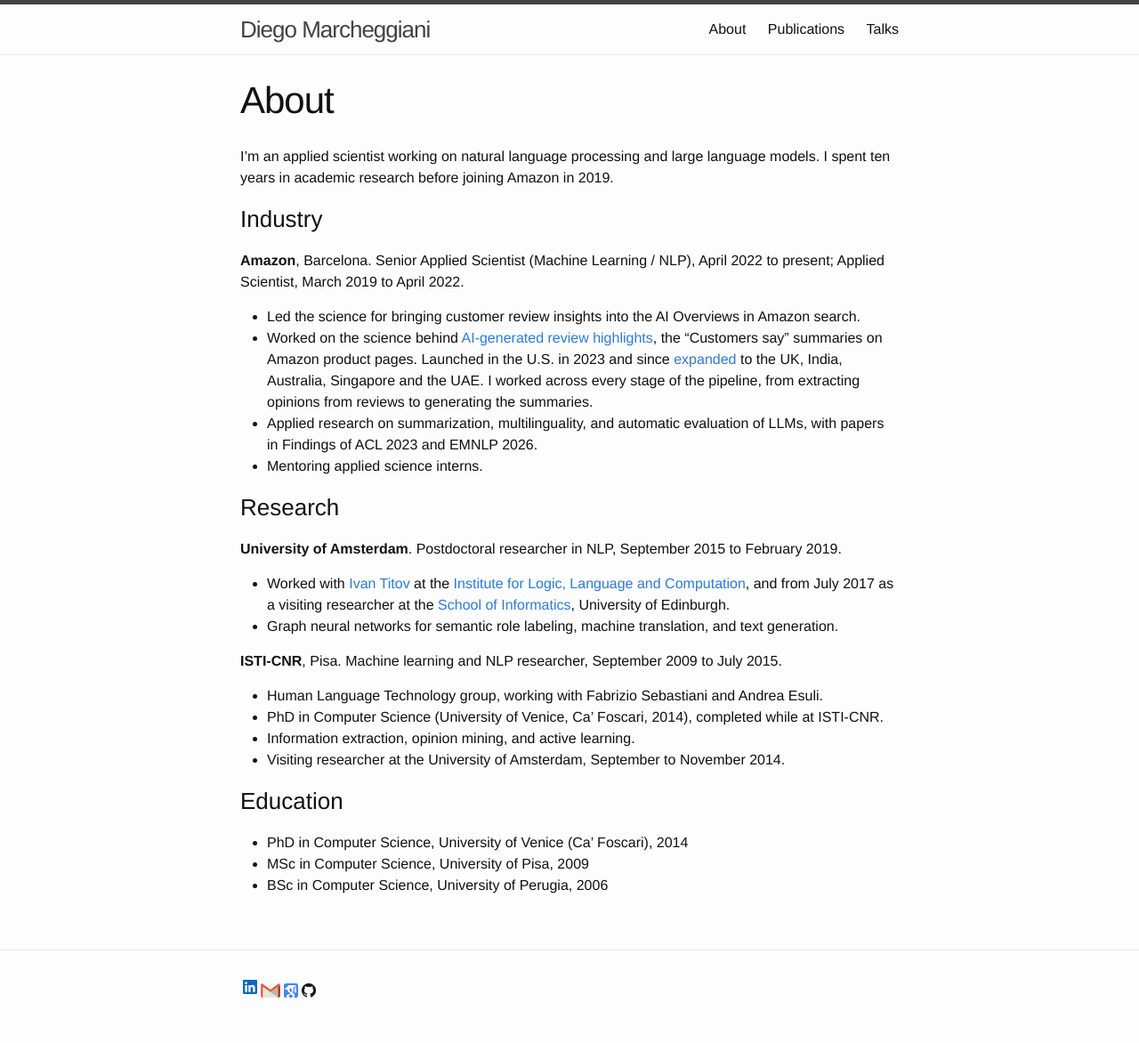
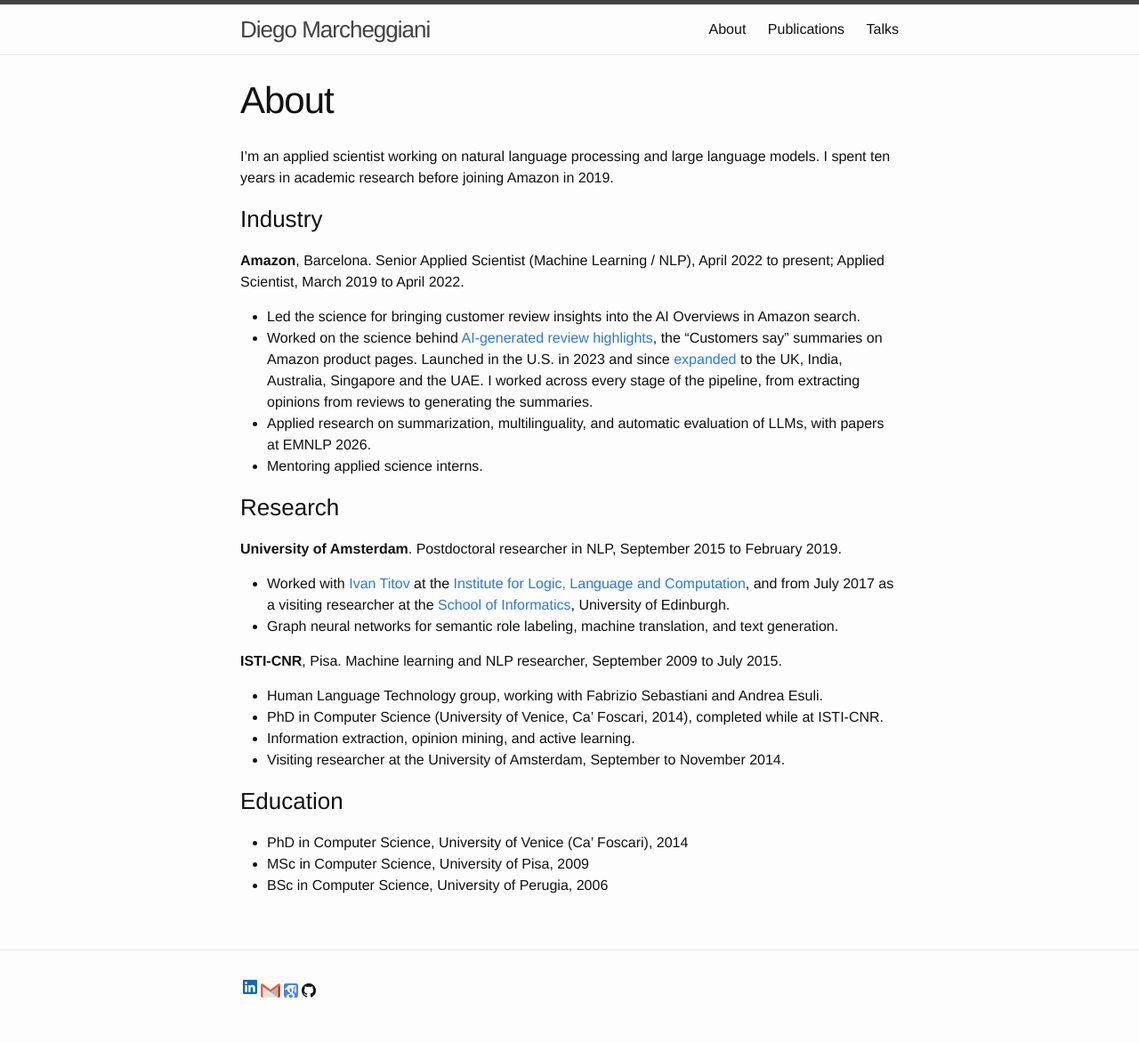
Before and after one commit to diegma/diegma.github.io, a Jekyll site: the page built from pages/about.md, in a window 1280 px wide. Shown: the whole page at 89% size. Built offline with Jekyll 4.4.1, drawn with Linux system fonts in a browser that asks for light colours.

Commit message:
Drop 2023 paper from highlights and About

```diff
--- a/_data/papers/2023.yml
+++ b/_data/papers/2023.yml
@@ -2,7 +2,6 @@
   layout: paper
   paper-type: inproceedings
   selected: y
-  highlight: y
   year: 2023
   id: GoldA23
   title: "Bias Beyond English: Counterfactual Tests for Bias in Sentiment Analysis in Four Languages"
--- a/pages/about.md
+++ b/pages/about.md
@@ -18,7 +18,7 @@ Applied Scientist, March 2019 to April 2022.
   [expanded](https://www.aboutamazon.com/news/retail/amazon-ai-generated-review-highlights) to the UK, India, Australia, Singapore and the UAE.
   I worked across every stage of the pipeline, from extracting opinions from reviews to generating the summaries.
 - Applied research on summarization, multilinguality, and automatic evaluation of LLMs,
-  with papers in Findings of ACL 2023 and EMNLP 2026.
+  with papers at EMNLP 2026.
 - Mentoring applied science interns.
 
 ### Research
```
